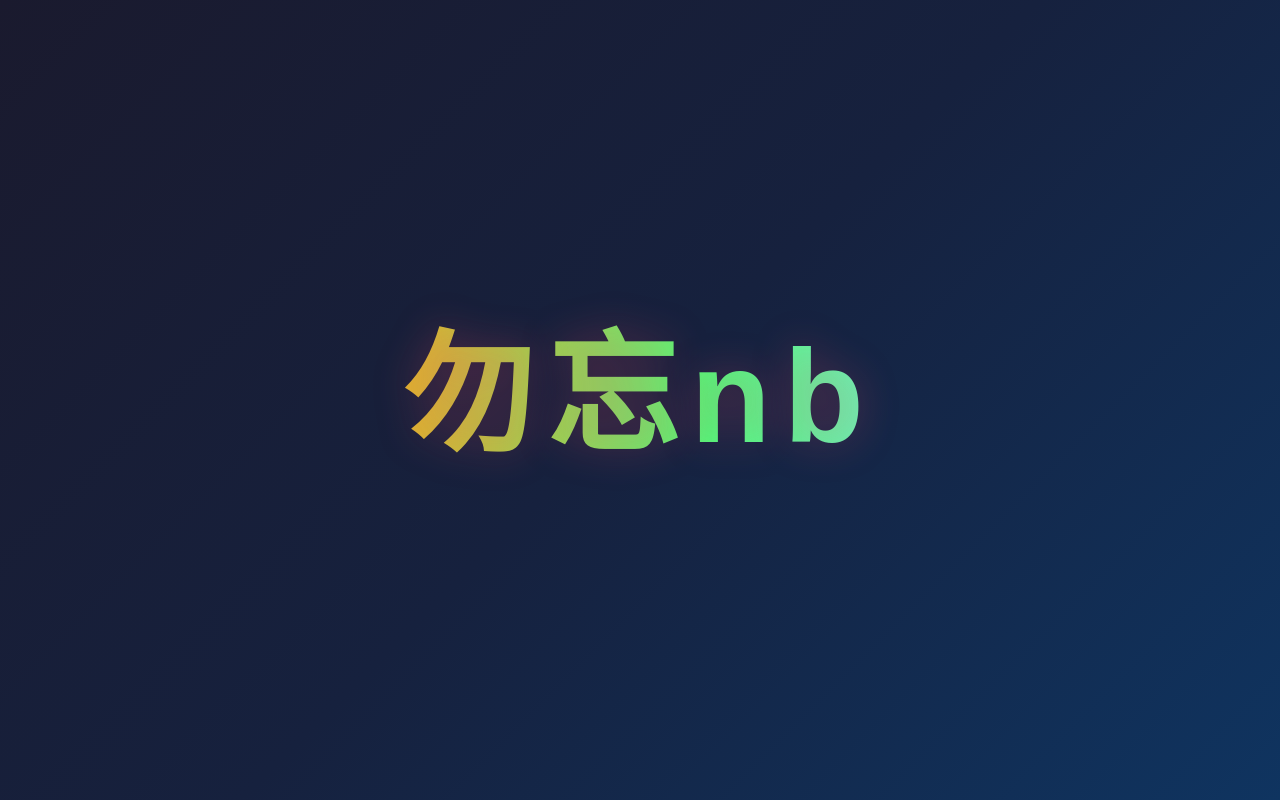
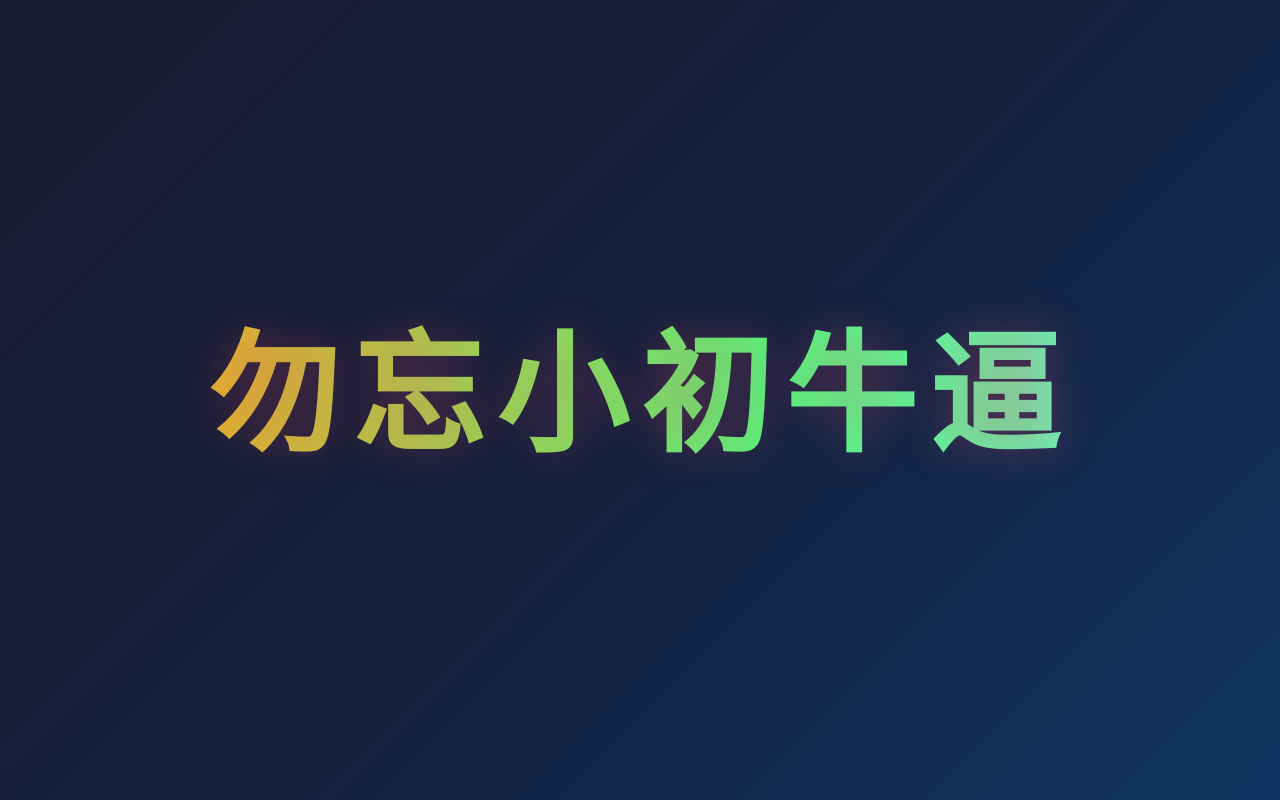
Before and after one commit to wuwang1119/wuwang, a plain HTML site: page index.html in a window 1280 px wide. Drawn offline with Linux system fonts and the light colour scheme.

Commit message:
Update index.html

```diff
--- a/index.html
+++ b/index.html
@@ -42,6 +42,6 @@
     </style>
 </head>
 <body>
-    <div class="text">勿忘nb</div>
+    <div class="text">勿忘小初牛逼</div>
 </body>
 </html>
```
